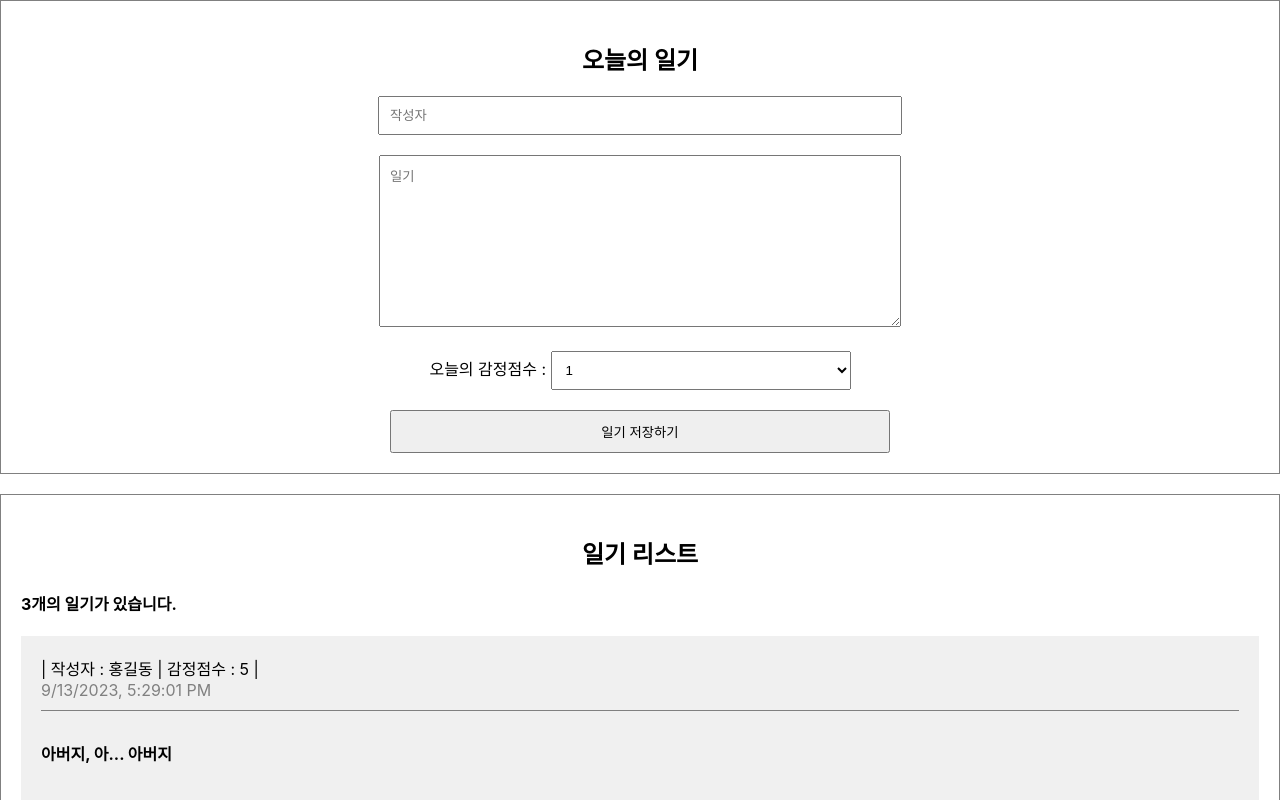
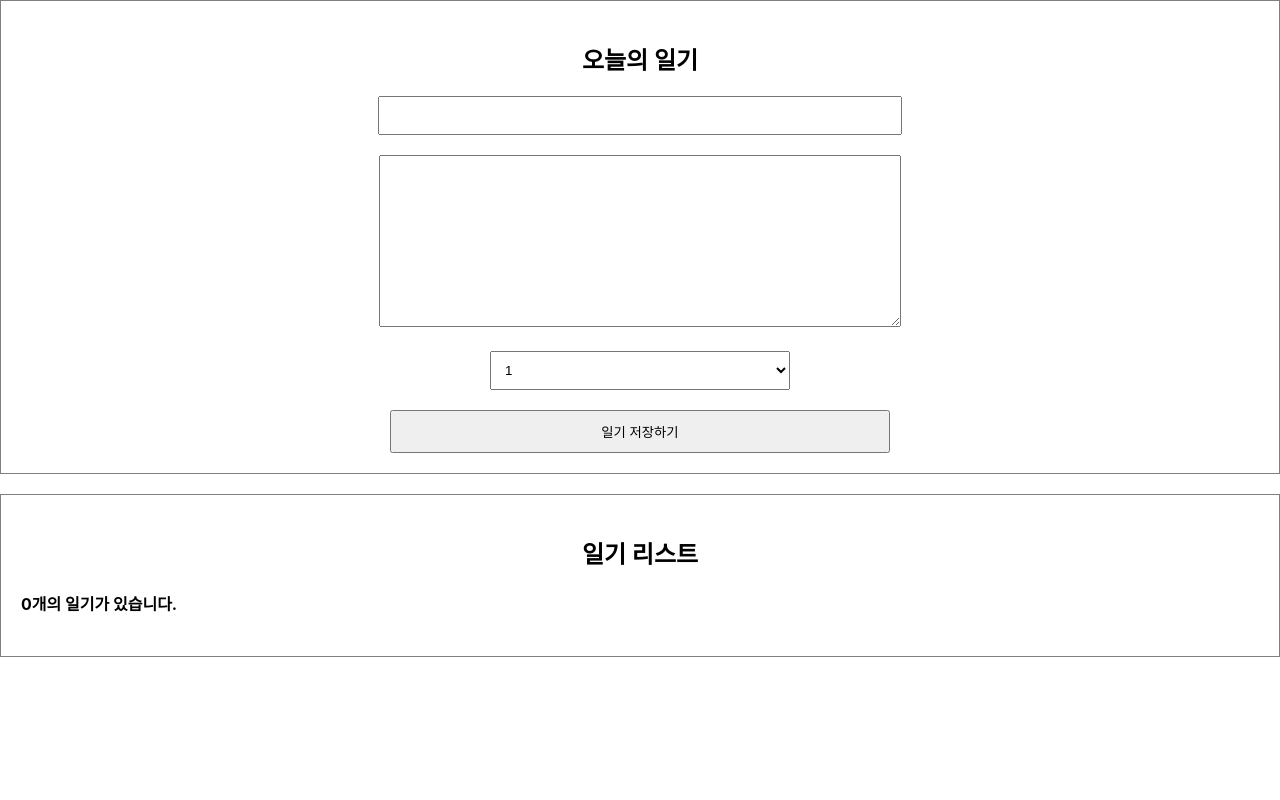
Before and after one commit to sigmadream/application-react-diary1, a React (Create React App) app: page / in a window 1280 px wide. Shown: the top 800 px of the page. Built offline with nearby package versions, Linux system fonts and the light colour scheme.

Commit message:
feat: 일기 추가 및 삭제

```diff
--- a/src/App.js
+++ b/src/App.js
@@ -1,36 +1,37 @@
+import { useRef, useState } from "react";
 import "./App.css";
 import DiaryEditor from "./DiaryEditor";
 import DiaryList from "./DiaryList";
 
-const dummyList = [
-  {
-    id: 1,
-    author: "홍길동",
-    content: "아버지, 아... 아버지",
-    emotion: 5,
-    created_date: new Date().getTime(),
-  },
-  {
-    id: 2,
-    author: "춘향이",
-    content: "공무원, 아... 공무원",
-    emotion: 5,
-    created_date: new Date().getTime(),
-  },
-  {
-    id: 3,
-    author: "심청이",
-    content: "저는 물이 싫어요",
-    emotion: 5,
-    created_date: new Date().getTime(),
-  },
-];
+function App() {
+  const [data, setData] = useState([]);
 
-function App() {
+  const dataId = useRef(0);
+
+  const onCreate = (author, content, emotion) => {
+    const created_date = new Date().getTime();
+    const newItem = {
+      author,
+      content,
+      emotion,
+      created_date,
+      id: dataId.current,
+    };
+
+    dataId.current += 1;
+
+    setData([newItem, ...data]);
+  };
+
+  const onDelete = (targetId) => {
+    const newDiaryList = data.filter((it) => it.id !== targetId);
+    setData(newDiaryList);
+  };
+
   return (
     <div className="App">
-      <DiaryEditor />
-      <DiaryList diaryList={dummyList} />
+      <DiaryEditor onCreate={onCreate} />
+      <DiaryList diaryList={data} onDelete={onDelete} />
     </div>
   );
 }
--- a/src/DiaryEditor.js
+++ b/src/DiaryEditor.js
@@ -1,18 +1,22 @@
 import { useRef, useState } from "react";
 
-const DiaryEditor = () => {
+const DiaryEditor = ({ onCreate }) => {
   const authorInput = useRef();
+
   const contentInput = useRef();
 
   const [state, setState] = useState({
     author: "",
+
     content: "",
+
     emotion: 1,
   });
 
   const handleChangeState = (e) => {
     setState({
       ...state,
+
       [e.target.name]: e.target.value,
     });
   };
@@ -20,43 +24,44 @@ const DiaryEditor = () => {
   const handleSubmit = () => {
     if (state.author.length < 1) {
       authorInput.current.focus();
+
       return;
     }
 
     if (state.content.length < 5) {
       contentInput.current.focus();
+
       return;
     }
 
-    console.log(state);
-    alert("저장 성공!");
+    onCreate(state.author, state.content, state.emotion);
+
+    alert("저장성공");
   };
 
   return (
     <div className="DiaryEditor">
       <h2>오늘의 일기</h2>
+
       <div>
         <input
           ref={authorInput}
+          name="author"
           value={state.author}
           onChange={handleChangeState}
-          name="author"
-          placeholder="작성자"
-          type="text"
         />
       </div>
+
       <div>
         <textarea
           ref={contentInput}
+          name="content"
           value={state.content}
           onChange={handleChangeState}
-          name="content"
-          placeholder="일기"
-          type="text"
         />
       </div>
+
       <div>
-        <span>오늘의 감정점수 : </span>
         <select
           name="emotion"
           value={state.emotion}
@@ -69,10 +74,12 @@ const DiaryEditor = () => {
           <option value={5}>5</option>
         </select>
       </div>
+
       <div>
         <button onClick={handleSubmit}>일기 저장하기</button>
       </div>
     </div>
   );
 };
+
 export default DiaryEditor;
--- a/src/DiaryItem.js
+++ b/src/DiaryItem.js
@@ -1,14 +1,30 @@
-const DiaryItem = ({ id, author, content, emotion, created_date }) => {
+const DiaryItem = ({
+  onDelete,
+  id,
+  author,
+  content,
+  emotion,
+  created_date,
+}) => {
   return (
     <div className="DiaryItem">
       <div className="info">
         <span className="author_info">
-          | 작성자 : {author} | 감정점수 : {emotion} |
+          작성자 : {author} | 감정점수 : {emotion}
         </span>
         <br />
         <span className="date">{new Date(created_date).toLocaleString()}</span>
       </div>
       <div className="content">{content}</div>
+      <button
+        onClick={() => {
+          if (window.confirm(`${id}번째 일기를 정말 삭제하시겠습니까?`)) {
+            onDelete(id);
+          }
+        }}
+      >
+        삭제하기
+      </button>
     </div>
   );
 };
--- a/src/DiaryList.js
+++ b/src/DiaryList.js
@@ -1,13 +1,13 @@
 import DiaryItem from "./DiaryItem";
 
-const DiaryList = ({ diaryList }) => {
+const DiaryList = ({ onDelete, diaryList }) => {
   return (
     <div className="DiaryList">
       <h2>일기 리스트</h2>
       <h4>{diaryList.length}개의 일기가 있습니다.</h4>
       <div>
         {diaryList.map((it) => (
-          <DiaryItem key={`diaryitem_${it.id}`} {...it} />
+          <DiaryItem key={it.id} {...it} onDelete={onDelete} />
         ))}
       </div>
     </div>
```
Also changed, not shown: src/index.js (+6 -6 lines), 1 other file (tests, documents, lock files or other folders).
